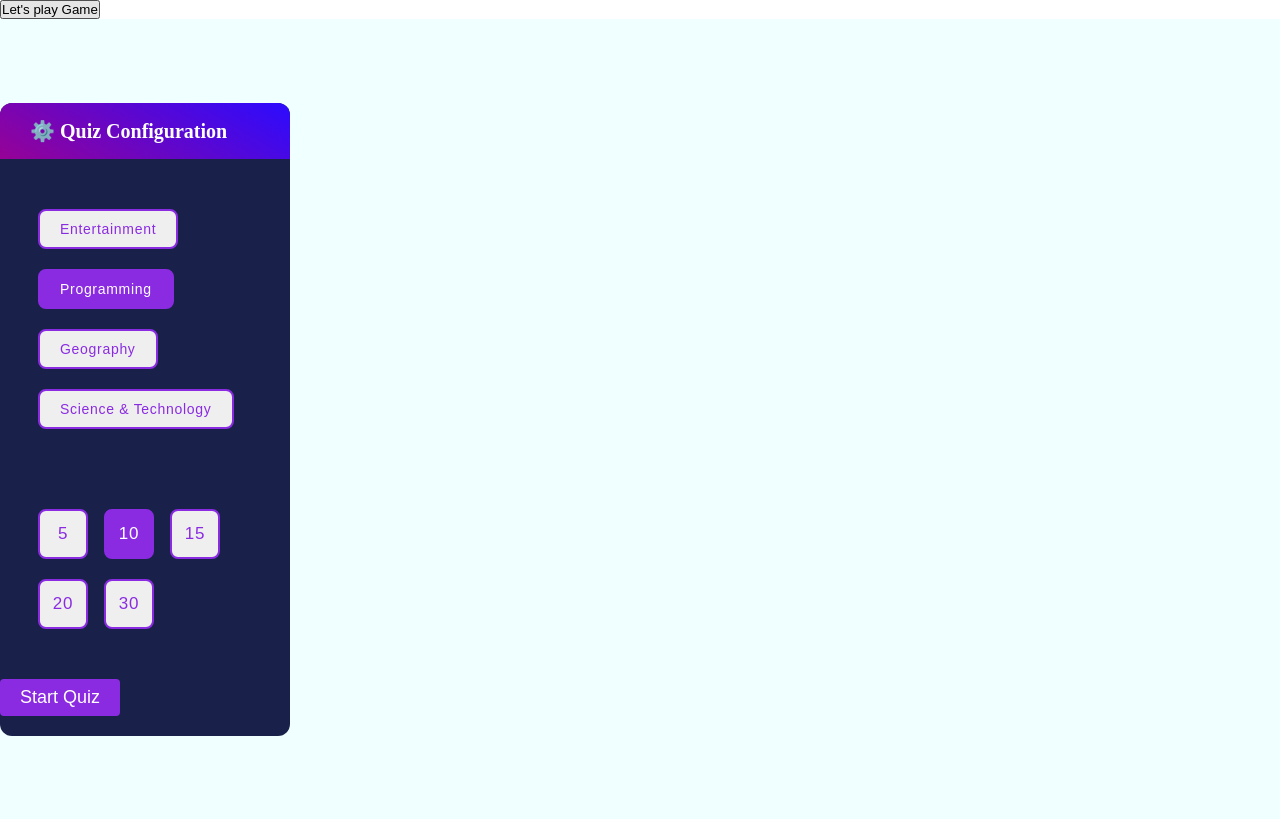
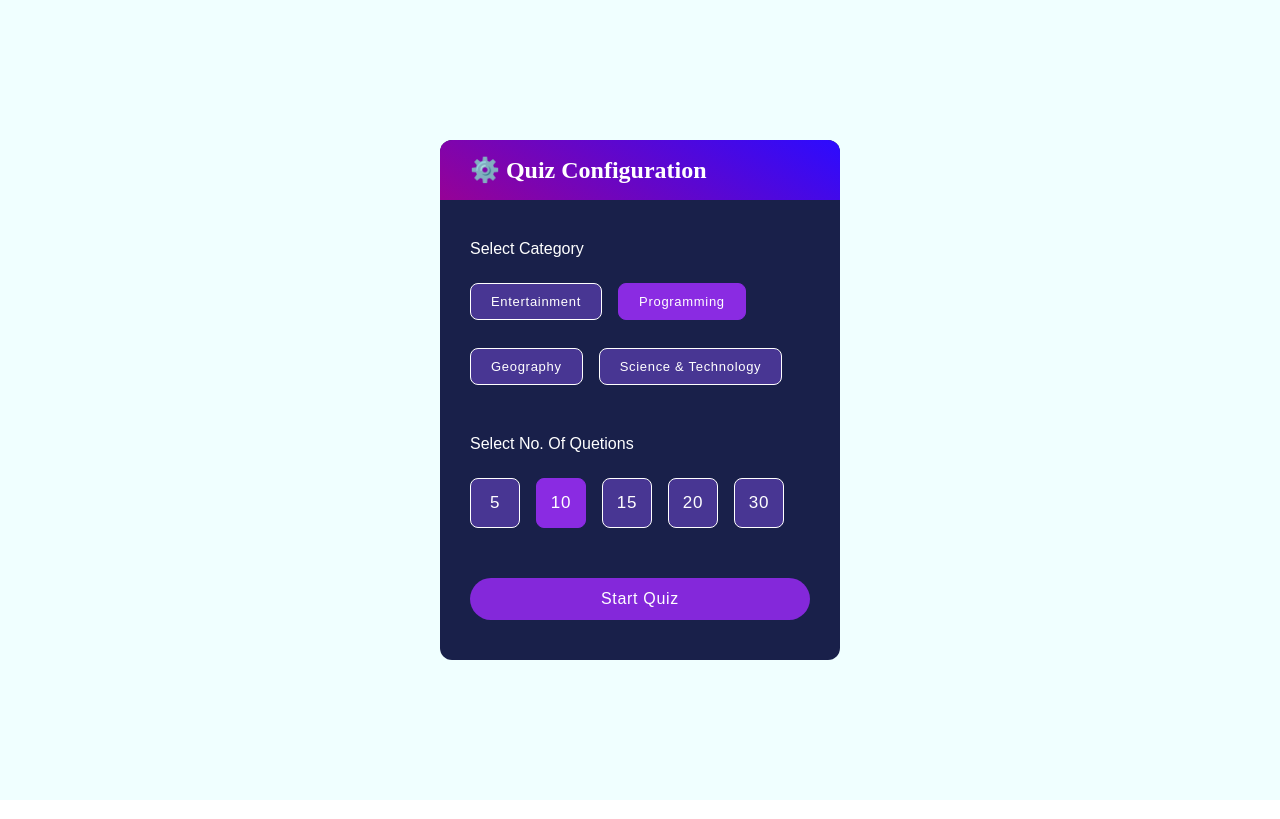
Before and after one commit to Sajid-developer/Quiz-game-application, a plain HTML site: page index.html in a window 1280 px wide. Both pictures are taken after a click on the button "Let's play Game". Drawn offline with Linux system fonts and the light colour scheme.

Commit message:
files modified.

```diff
--- a/Css/style.css
+++ b/Css/style.css
@@ -9,32 +9,33 @@ body{
 .main-container{
   width: 100vw;
   height: 100vh;
-  display: flex;
-  justify-content: center;
-  align-items: center;
-  /* flex-wrap: wrap; */
-  gap: 40px;
   background-color: azure;
+  z-index: 10;
 }
 .quiz_config,
 .quiz_box,
 .quiz_info,
 .quiz_result{
+  position: absolute;
+  left: 50%;
+  top: 50%;
   width: 400px;
   background-color: rgb(25, 32, 74);
   border-radius: 12px;
-  transform: scale(1.08);
+  transform: translate(-50%, -50%) scale(1.08);
   opacity: 0;
   visibility: hidden;
   overflow: hidden;
   box-sizing: border-box;
   transition: 0.3s ease-in-out;
+  z-index: 10;
+  transform-origin: center;
 }
 .quiz_config.activeConfig,
 .quiz_info.activeInfo,
 .quiz_box.activeQuiz,
-.quiz_info.activeResult{
-  transform: scale(1);
+.quiz_result.activeResult{
+  transform: translate(-50%, -50%) scale(1);
   opacity: 1;
   visibility: visible;
 }
@@ -50,7 +51,7 @@ body{
 .quiz_config .header h1,
 .quiz_info .header h1,
 .quiz_box .header h1{
-    font-size: 20px;
+    font-size: 24px;
     color: white;
 }
 .quiz_box h2{
@@ -112,16 +113,26 @@ body{
   color: rgb(222, 0, 0);
   border: 1.5px solid rgb(228, 22, 22);
 }
-.startBtn{
-  font-size: 18px;
+.play-game{
+  position: absolute;
+  left: 50%;
+  top: 50%;
+  transform: translate(-50%, -50%) scale(1);
+  font-size: 20px;
   color: white;
   outline: none;
   border: none;
-  padding: 8px 20px;
-  margin-bottom: 20px;
-  border-radius: 4px;
+  padding: 10px 30px;
+  border-radius: 40px;
   background-color: blueviolet;
   cursor: pointer;
+  transition: 0.2s ease;
+}
+.play-game:hover{
+  transform: translate(-50%, -50%) scale(1.04);
+}
+.play-game.hide{
+  display: none;
 }
 .nextBtn{
   display: none;
@@ -167,31 +178,46 @@ body{
 .questionCategory,
 .numbOfQuestion{
   display: flex;
-  flex-wrap: wrap;
+  flex-direction: column;
   width: 100%;
-  /* background-color: whitesmoke; */
   margin: 20px 0;
   padding: 20px 30px;
-  border-radius: 12px;
   font-family: sans-serif;
   box-sizing: border-box;
+}
+.numbOfQuestion{
+  padding-top: 0;
+}
+.questionCategory .buttons,
+.numbOfQuestion .buttons{
+   display: flex;
+   flex-wrap: wrap;
+   gap: 8px;
+}
+
+label{
+  color: white;
+  margin-bottom: 15px;
 }
 .questionCategory .category-btn,
 .numbOfQuestion .number{
   display: flex;
   justify-content: center;
   align-items: center;
-  font-size: 14px;
-  color: blueviolet;
+  background-color: rgba(143, 87, 255, 0.4);
+  font-size: 13px;
+  color: white;
   letter-spacing: 0.7px;
   padding: 10px 20px;
-  margin: 10px 8px;
+  margin: 10px 8px 10px 0;
   border: none;
   outline: none;
   border-radius: 8px;
-  border: 2px solid blueviolet;
+  border: 1.5px solid white;
   box-sizing: border-box;
+  box-shadow: 0 0 0 0 rgba(137, 137, 255, 0.5);
 }
+
 .numbOfQuestion{
   margin-top: 20px;
 }
@@ -205,6 +231,44 @@ body{
 .numbOfQuestion .number.active{
   background-color: blueviolet;
   color: white;
+  border: 1.5px solid blueviolet;
+  animation: fade-out 0.8s linear;
+}
+@keyframes fade-out{
+  0%{
+  box-shadow: 0 0 0 0 rgba(137, 137, 255, 0.5);
+  }
+  100%{
+  box-shadow: 0 0 0 12px rgba(137, 137, 255, 0);
+  }
+}
+.startBtn{
+  display: block;
+  width: calc(100% - 60px);
+  font-size: 16px;
+  color: white;
+  letter-spacing: 0.7px;
+  text-align: center;
+  outline: none;
+  border: none;
+  padding: 12px 20px;
+  margin: 15px auto 40px auto;
+  border-radius: 40px;
+  background-color: rgb(132, 40, 218);
+  cursor: pointer;
+}
+.startBtn:hover{
+   background-color: rgb(126, 25, 222);
+}
+
+.quiz_info .info_content{
+   padding: 30px;
+   color: white;
+   font-size: 16px;
+   font-family: sans-serif;
+}
+.info_content p{
+  margin: 8px 0;
 }
 
 @media (max-width: 450px){
--- a/Js/app.js
+++ b/Js/app.js
@@ -31,6 +31,7 @@ let counterCount=0;
 
 playGame.addEventListener("click", ()=>{
    quizConfig.classList.add('activeConfig');
+   playGame.classList.add('hide');
 });
 
 categoryBtns.forEach(btn =>{
@@ -74,6 +75,7 @@ exitBtns.forEach(exit =>{
    exit.addEventListener("click", ()=>{
    quizInfo.classList.remove('activeInfo');
    quizResult.classList.remove('activeResult');
+   playGame.classList.remove('hide');
   });
 });
 
@@ -106,22 +108,20 @@ nextBtn.addEventListener("click", ()=>{
   if(ques_count < numbOfQuestions - 1){
      ques_count++;
      ques_numb++;
+     counterCount=0;
      RenderQuestion(ques_count);
      QuestionCounter(ques_numb);
      clearInterval(counter);
-     counterCount=0;
      StartTimer(timerValue);
   }
   else{
     console.log("Quiz completed");
     console.log(`You answered ${correctAnswerCount} out of ${numbOfQuestions} question correctly.`);
     console.log(`Final Score is: ${userScore}`);
-    quizBox.classList.remove('activeQuiz');
     scoreBox.style.display='none';
     quizBox.classList.remove('activeQuiz');
     quizResult.classList.add('activeResult');
   }
-
 });
 
 
--- a/index.html
+++ b/index.html
@@ -22,10 +22,11 @@
 
 <body>
 
+
+   <section class="main-container">
+
       <button class="play-game">Let's play Game</button>
       <div class="score"></div>
-
-   <section class="main-container">
 
       <!--------Quiz configuration------->
       <div class="quiz_config">
@@ -33,18 +34,24 @@
          <h1>⚙️ Quiz Configuration</h1>
       </div>
       <div class="questionCategory">
+         <label>Select Category</label>
+         <div class="buttons">
             <button class="category-btn" value="Entertainment">Entertainment</button>
             <button class="category-btn active" value="Programming">Programming</button>
             <button class="category-btn" value="Geography">Geography</button>
             <button class="category-btn" value="Science & Technology">Science & Technology</button>
          </div>
+      </div>
 
       <div class="numbOfQuestion">
+         <label>Select No. Of Quetions</label>
+         <div class="buttons">
             <button class="number">5</button>
             <button class="number active">10</button>
             <button class="number">15</button>
             <button class="number">20</button>
             <button class="number">30</button>
+         </div>
       </div>
 
       <button class="startBtn">Start Quiz</button>
```
Lines whose indentation alone changed are shown as unchanged.
